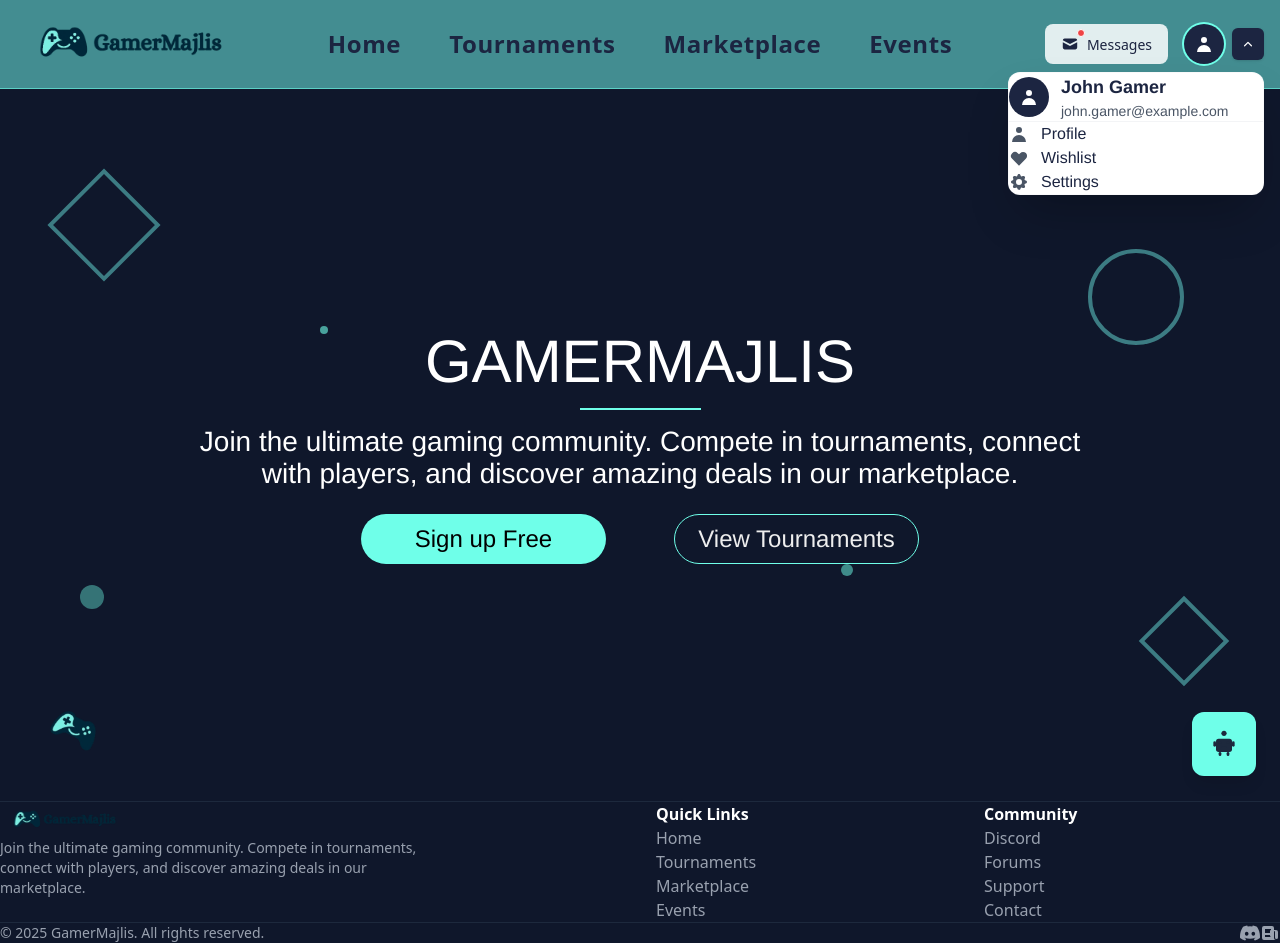
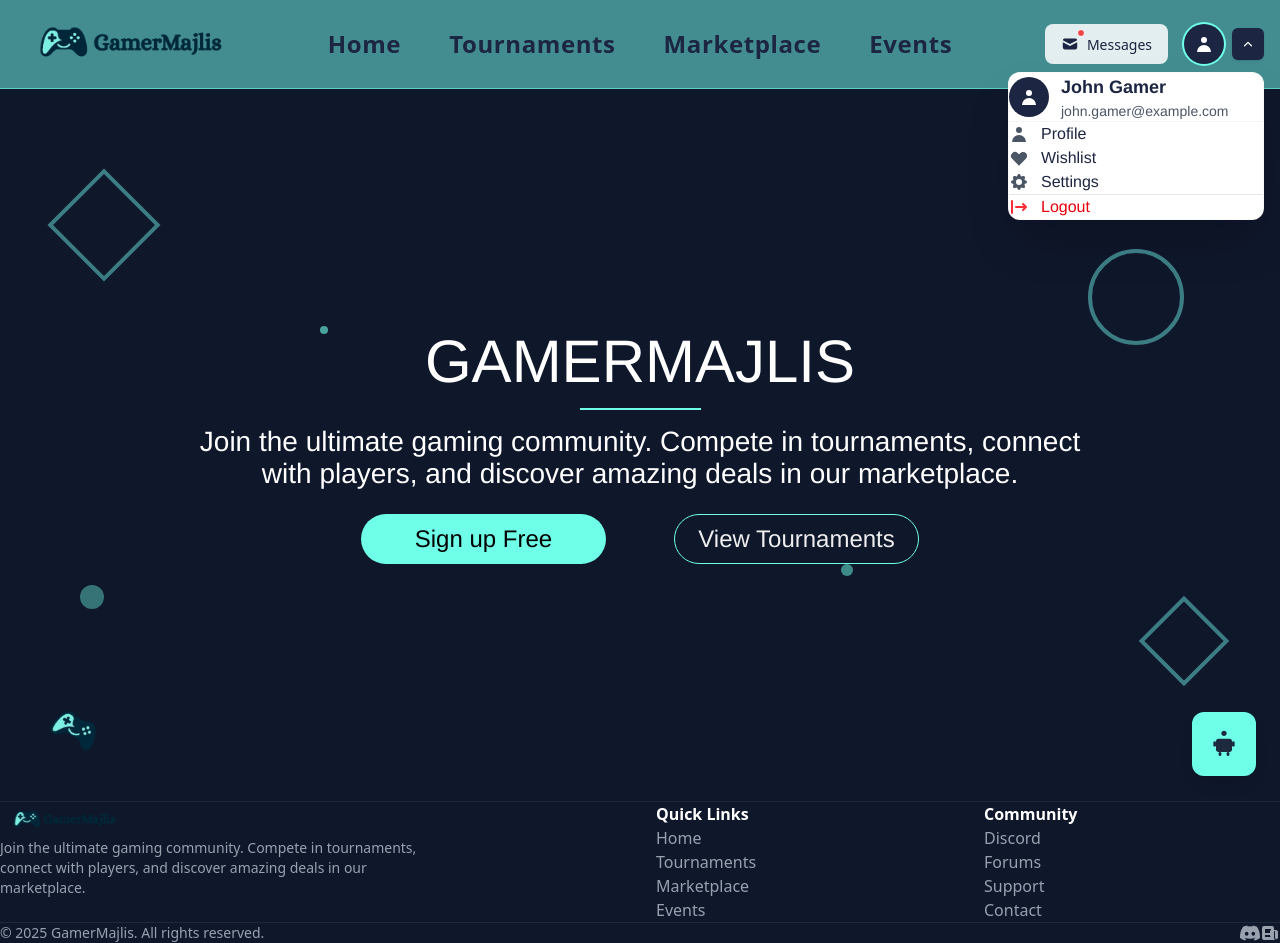
Before and after one commit to GamerMajlis-platform/frontend-react, a React (Vite) app: page / in a window 1280 px wide. Both pictures are taken after a click on the button 1204 px from the left and 44 px from the top of the page. Built offline with nearby package versions, Linux system fonts and the light colour scheme.

Commit message:
login enhance

```diff
--- a/public/locales/en/translation.json
+++ b/public/locales/en/translation.json
@@ -18,8 +18,8 @@
     "login": "Log In",
     "email": "Email",
     "password": "Password",
-  "or": "or",
-  "loginWithDiscord": "Login with Discord",
+    "or": "or",
+    "loginWithDiscord": "Login with Discord",
     "confirmPassword": "Confirm Password",
     "username": "Username",
     "rememberMe": "Remember me",
--- a/src/components/ProfileDropdown.tsx
+++ b/src/components/ProfileDropdown.tsx
@@ -192,6 +192,33 @@ export default function ProfileDropdown({
                 </svg>
                 <span>Settings</span>
               </button>
+
+              {/* Separator */}
+              <div className="border-t border-gray-200 my-2"></div>
+
+              {/* Logout */}
+              <button
+                onClick={() => {
+                  setIsOpen(false);
+                  // Add logout logic here (clear user state, redirect, etc.)
+                  console.log("Logout clicked");
+                }}
+                className="w-full px-4 py-3 text-left [font-family:'Alice-Regular',Helvetica] font-normal text-red-600 hover:bg-red-50 hover:text-red-700 focus:bg-red-100 focus:outline-none transition-all duration-200 flex items-center gap-3 group"
+                role="menuitem"
+              >
+                <svg
+                  className="w-5 h-5 text-red-500 group-hover:text-red-600 transition-colors duration-200"
+                  fill="currentColor"
+                  viewBox="0 0 20 20"
+                >
+                  <path
+                    fillRule="evenodd"
+                    d="M3 3a1 1 0 00-1 1v12a1 1 0 102 0V4a1 1 0 00-1-1zm10.293 9.293a1 1 0 001.414 1.414l3-3a1 1 0 000-1.414l-3-3a1 1 0 10-1.414 1.414L14.586 9H7a1 1 0 100 2h7.586l-1.293 1.293z"
+                    clipRule="evenodd"
+                  />
+                </svg>
+                <span>Logout</span>
+              </button>
             </div>
           </div>
         </>
--- a/src/index.css
+++ b/src/index.css
@@ -301,6 +301,7 @@ select:-webkit-autofill {
 
 /* Ensure autofill placeholder/labels are visible and not overlapped */
 input:-webkit-autofill::first-line {
-  font-family: Alice, system-ui, -apple-system, 'Segoe UI', Roboto, 'Helvetica Neue', Arial;
+  font-family: Alice, system-ui, -apple-system, "Segoe UI", Roboto,
+    "Helvetica Neue", Arial;
   font-size: 18px;
 }
--- a/src/pages/Login.tsx
+++ b/src/pages/Login.tsx
@@ -146,7 +146,7 @@ export default function Login() {
               width: "100%",
               display: "flex",
               justifyContent: "center",
-              marginTop: "18px",
+              marginTop: "12px", // Reduced from "18px"
             }}
           >
             <Button
@@ -167,7 +167,6 @@ export default function Login() {
               width: "100%",
               display: "flex",
               justifyContent: "center",
-              marginTop: "10px",
             }}
           >
             <button style={S.discordButton} onClick={() => (window.location.href = "/auth/discord")}>
--- a/src/styles/AuthStyles.ts
+++ b/src/styles/AuthStyles.ts
@@ -14,14 +14,14 @@ export const authContainer: CSSProperties = {
 
 export const authCard: CSSProperties = {
   position: "relative",
-  width: "802px",
+  width: "802px", // Reverted back to original width
   maxWidth: "92%",
-  minHeight: "520px",
+  minHeight: "480px", // Kept the reduced height
   margin: "40px auto",
   background: "rgba(11, 19, 43, 0.95)", // Slightly transparent for depth
   boxShadow: "0 8px 30px rgba(2,8,23,0.6)", // Softer, darker shadow for contrast
   borderRadius: "12px",
-  padding: "48px 64px 96px", // extra bottom padding to make room for footer/button
+  padding: "48px 64px 72px", // Kept the reduced bottom padding
   display: "flex",
   flexDirection: "column",
   alignItems: "center",
@@ -170,7 +170,7 @@ export const orText: CSSProperties = {
   lineHeight: "23px",
   textAlign: "center",
   color: "#FFFFFF",
-  margin: "20px 0",
+  margin: "12px 0 8px", // Reduced from "20px 0" to "12px 0 8px"
   width: "100%",
 };
 
@@ -189,7 +189,7 @@ export const discordButton: CSSProperties = {
   cursor: "pointer",
   transition: "opacity 0.2s ease",
   display: "block",
-  margin: "12px auto 0",
+  margin: "6px auto 0", // Reduced from "12px auto 0" to "6px auto 0"
   textAlign: "center",
   padding: "12px 18px",
 };
```
Also changed, not shown: 1 other file (tests, documents, lock files or other folders).
